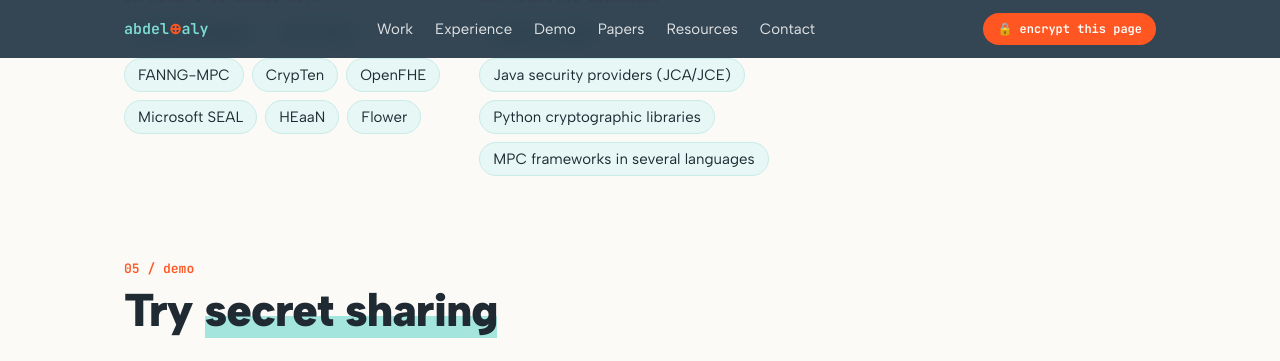
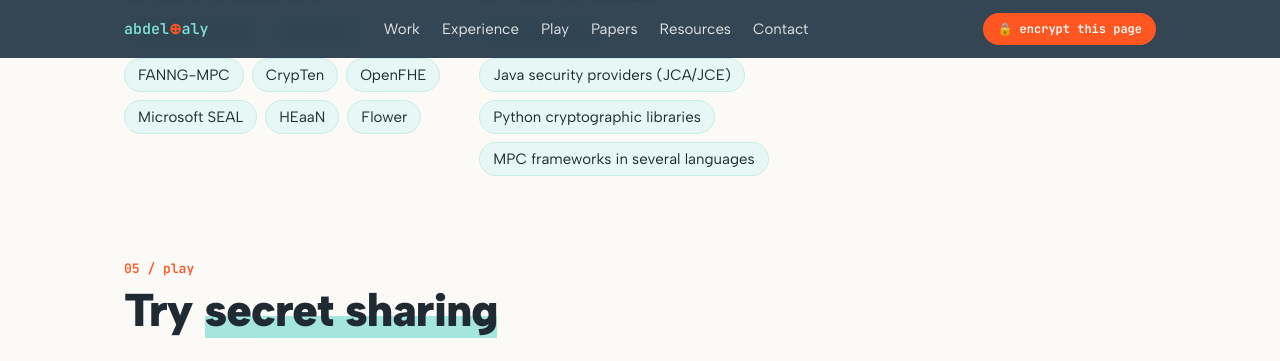
Before and after one commit to abdelrahamanaly/abdelrahamanaly.github.io, a Jekyll site: the page built from index.html, in a window 1280 px wide and 900 px high, scrolled down 3727 px. Shown: the top 361 px of the window. Built offline with Jekyll 4.4.1, drawn with Linux system fonts in a browser that asks for light colours.

Commit message:
Keep the "play" label and nav link for section 05
Co-Authored-By: Claude Opus 5.5 <noreply@anthropic.com>

```diff
--- a/index.html
+++ b/index.html
@@ -8,7 +8,7 @@ layout: default
 <nav>
   <div class="wrap">
     <a class="logo" href="#top">abdel<i>⊕</i>aly</a>
-    <div class="links"><a href="#work">Work</a><a href="#experience">Experience</a><a href="#demo">Demo</a><a href="#papers">Papers</a><a href="#resources">Resources</a><a href="#contact">Contact</a></div>
+    <div class="links"><a href="#work">Work</a><a href="#experience">Experience</a><a href="#play">Play</a><a href="#papers">Papers</a><a href="#resources">Resources</a><a href="#contact">Contact</a></div>
     <button class="lock" id="lock" aria-pressed="false" title="Press E">🔒 encrypt this page</button>
   </div>
 </nav>
@@ -99,8 +99,8 @@ layout: default
     </div>
   </section>
 
-  <section id="demo">
-    <div class="label">05 / demo</div>
+  <section id="play">
+    <div class="label">05 / play</div>
     <h2>Try <em>secret sharing</em></h2>
     <div class="toy">
       <div>
```
